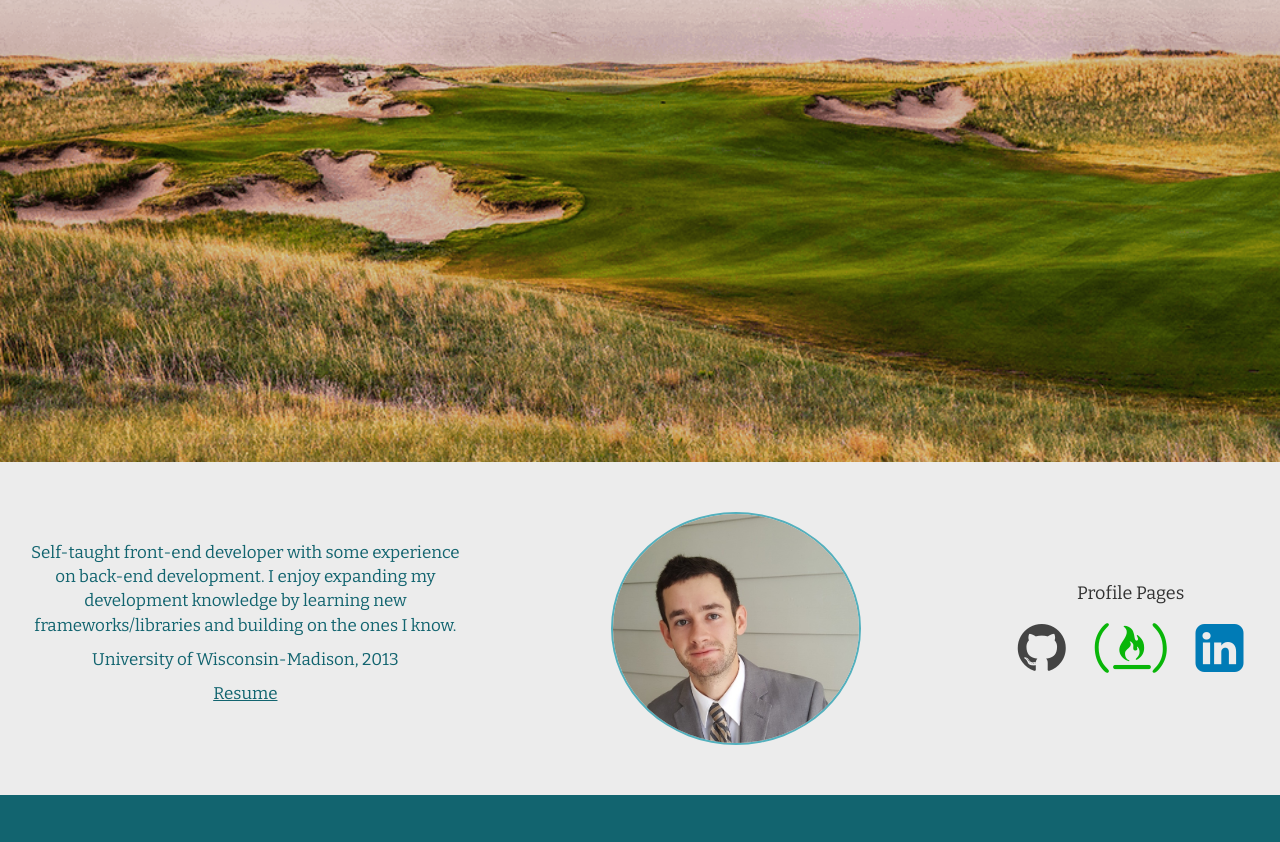
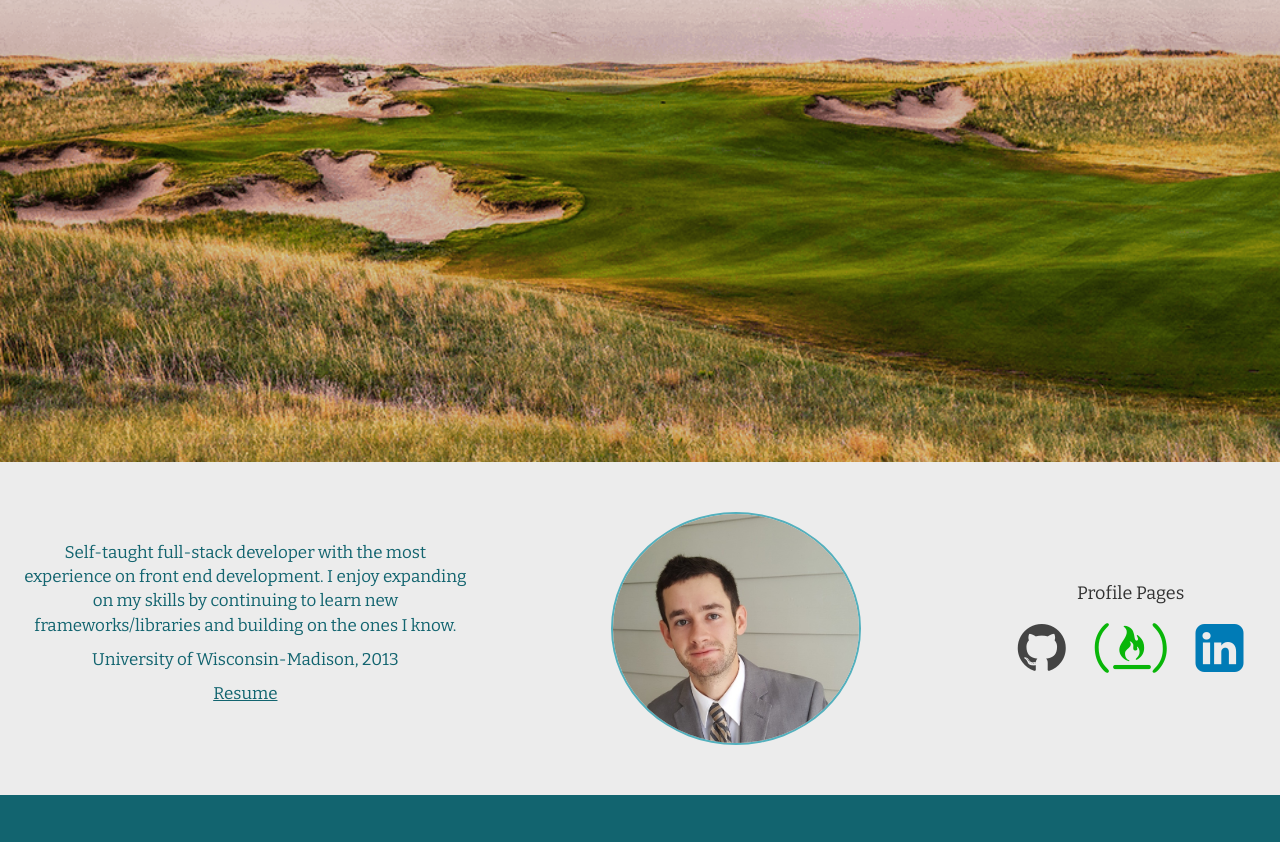
Before and after one commit to davemflick/Portfolio, a React app: page index.html in a window 1280 px wide. Shown: the part 238-1080 px from the top of the page. Built offline with nearby package versions, Linux system fonts and the light colour scheme.

Commit message:
production run

```diff
--- a/index.html
+++ b/index.html
@@ -39,8 +39,8 @@
 
 <div class="aboutContainer" id="about">
   <div class="aboutPara">
-    <p>Self-taught front-end developer with some experience on back-end development.
-    I enjoy expanding my development knowledge by learning new frameworks/libraries and building on the ones I know. </p>
+    <p>Self-taught full-stack developer with the most experience on front end development.
+    I enjoy expanding on my skills by continuing to learn new frameworks/libraries and building on the ones I know. </p>
     <p>University of Wisconsin-Madison, 2013</p>
     <p><a  class="resume" href="./app/styles/images/resume.pdf" target="_blank" >Resume</a></p>
   </div>
```
